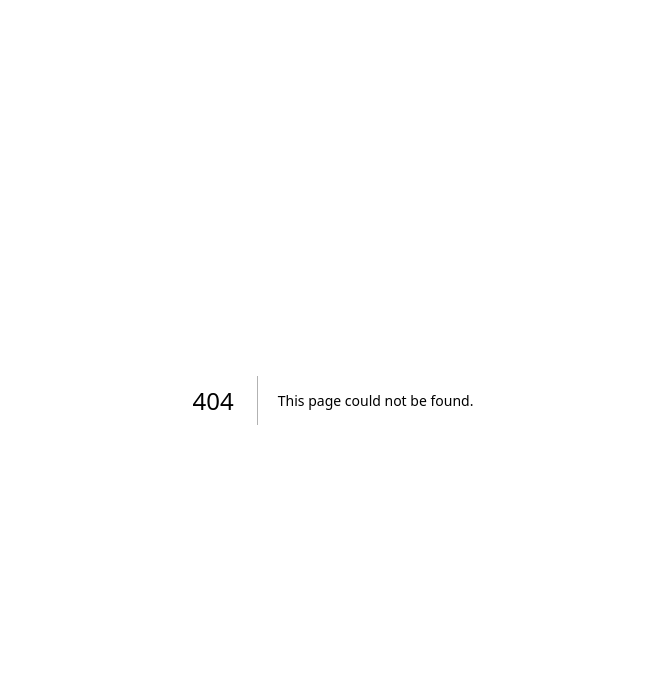
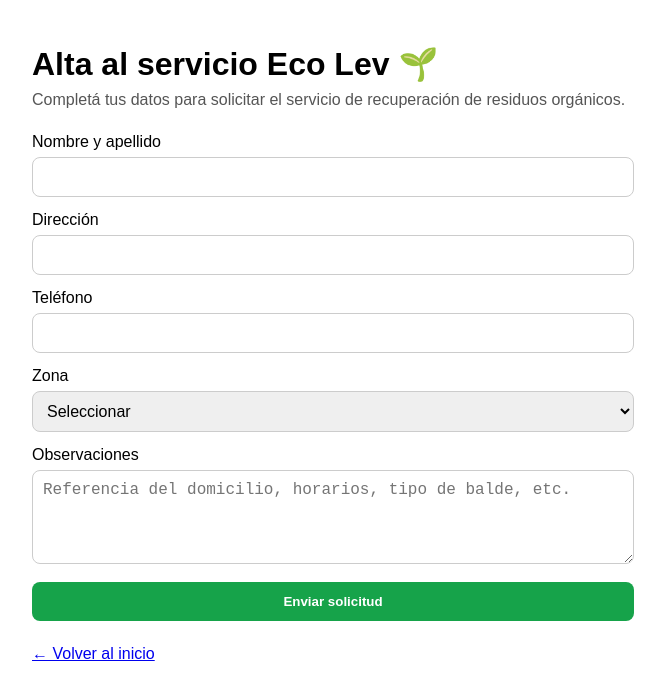
Before and after one commit to proyectoecolev/app-residuos-ecolev, a Next.js app: page /alta in a window 1280 px wide. Before the commit this address had no page. Shown: the top 700 px of the page, without its empty margins (307-972 px from the left). Built offline with nearby package versions, Linux system fonts and the light colour scheme.

Commit message:
Create index.js

```diff
--- /dev/null
+++ b/pages/alta/index.js
@@ -0,0 +1,166 @@
+import { useState } from "react";
+import Link from "next/link";
+
+export default function AltaSocio() {
+  const [form, setForm] = useState({
+    nombre: "",
+    direccion: "",
+    telefono: "",
+    zona_ruta: "",
+    notas: "",
+  });
+
+  const [mensaje, setMensaje] = useState("");
+  const [cargando, setCargando] = useState(false);
+
+  function handleChange(e) {
+    setForm({
+      ...form,
+      [e.target.name]: e.target.value,
+    });
+  }
+
+  async function handleSubmit(e) {
+    e.preventDefault();
+    setCargando(true);
+    setMensaje("");
+
+    try {
+      const resp = await fetch("/api/alta-socio", {
+        method: "POST",
+        headers: {
+          "Content-Type": "application/json",
+        },
+        body: JSON.stringify(form),
+      });
+
+      const data = await resp.json();
+
+      if (resp.ok) {
+        setMensaje("Solicitud enviada correctamente. Eco Lev revisará tus datos.");
+        setForm({
+          nombre: "",
+          direccion: "",
+          telefono: "",
+          zona_ruta: "",
+          notas: "",
+        });
+      } else {
+        setMensaje("Error: " + (data.error || "No se pudo guardar"));
+      }
+    } catch (error) {
+      setMensaje("Error: " + error.message);
+    } finally {
+      setCargando(false);
+    }
+  }
+
+  return (
+    <div style={{ fontFamily: "Arial, sans-serif", padding: "24px", maxWidth: "650px", margin: "0 auto" }}>
+      <h1 style={{ marginBottom: "8px" }}>Alta al servicio Eco Lev 🌱</h1>
+      <p style={{ color: "#555", marginTop: 0 }}>
+        Completá tus datos para solicitar el servicio de recuperación de residuos orgánicos.
+      </p>
+
+      <form onSubmit={handleSubmit} style={{ display: "grid", gap: "14px", marginTop: "24px" }}>
+        <div>
+          <label>Nombre y apellido</label>
+          <input
+            type="text"
+            name="nombre"
+            value={form.nombre}
+            onChange={handleChange}
+            required
+            style={inputStyle}
+          />
+        </div>
+
+        <div>
+          <label>Dirección</label>
+          <input
+            type="text"
+            name="direccion"
+            value={form.direccion}
+            onChange={handleChange}
+            required
+            style={inputStyle}
+          />
+        </div>
+
+        <div>
+          <label>Teléfono</label>
+          <input
+            type="text"
+            name="telefono"
+            value={form.telefono}
+            onChange={handleChange}
+            required
+            style={inputStyle}
+          />
+        </div>
+
+        <div>
+          <label>Zona</label>
+          <select
+            name="zona_ruta"
+            value={form.zona_ruta}
+            onChange={handleChange}
+            required
+            style={inputStyle}
+          >
+            <option value="">Seleccionar</option>
+            <option value="Norte">Norte</option>
+            <option value="Sur">Sur</option>
+          </select>
+        </div>
+
+        <div>
+          <label>Observaciones</label>
+          <textarea
+            name="notas"
+            value={form.notas}
+            onChange={handleChange}
+            rows="4"
+            style={{ ...inputStyle, resize: "vertical" }}
+            placeholder="Referencia del domicilio, horarios, tipo de balde, etc."
+          />
+        </div>
+
+        <button
+          type="submit"
+          disabled={cargando}
+          style={{
+            padding: "12px 16px",
+            background: "#16a34a",
+            color: "white",
+            border: "none",
+            borderRadius: "8px",
+            fontWeight: "bold",
+            cursor: "pointer",
+          }}
+        >
+          {cargando ? "Enviando..." : "Enviar solicitud"}
+        </button>
+      </form>
+
+      {mensaje ? (
+        <p style={{ marginTop: "18px", fontWeight: "bold", color: mensaje.startsWith("Error") ? "crimson" : "#166534" }}>
+          {mensaje}
+        </p>
+      ) : null}
+
+      <div style={{ marginTop: "24px" }}>
+        <Link href="/">← Volver al inicio</Link>
+      </div>
+    </div>
+  );
+}
+
+const inputStyle = {
+  width: "100%",
+  marginTop: "6px",
+  padding: "10px",
+  borderRadius: "8px",
+  border: "1px solid #ccc",
+  fontSize: "16px",
+};
```
